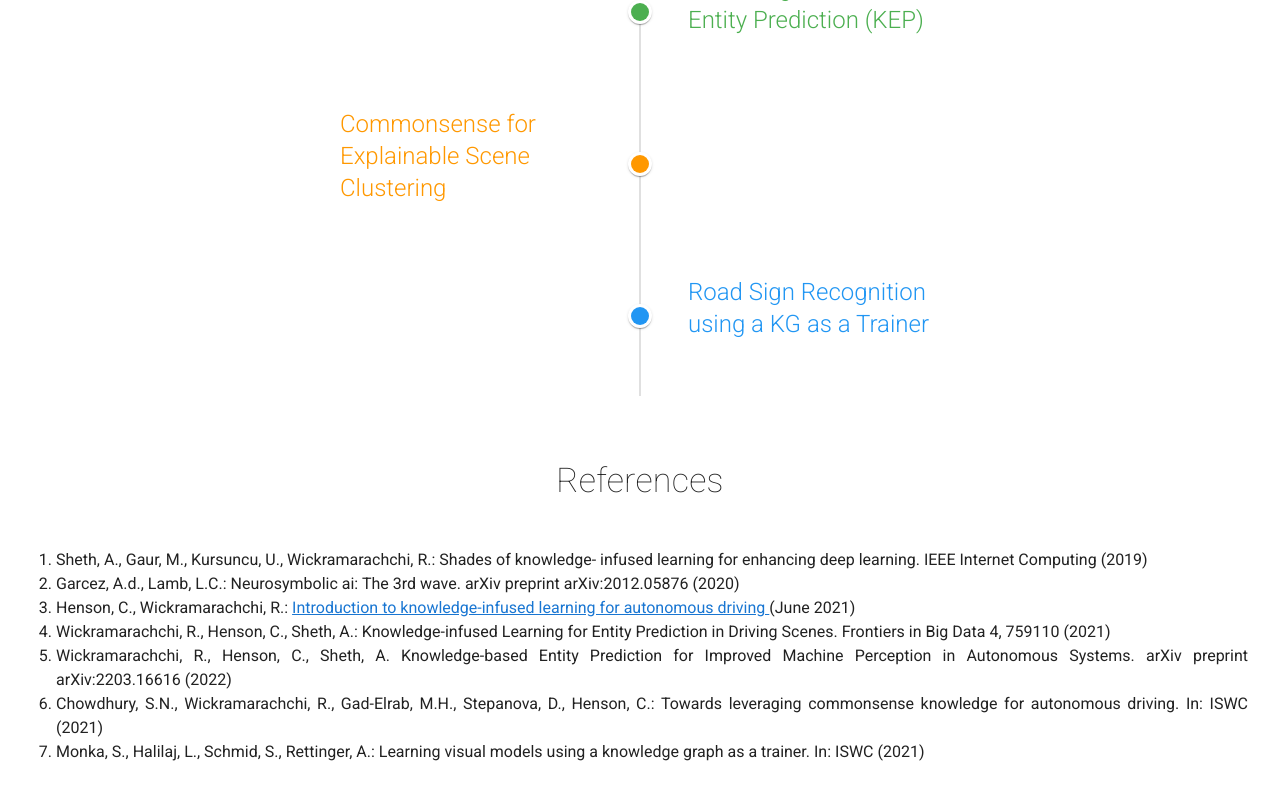
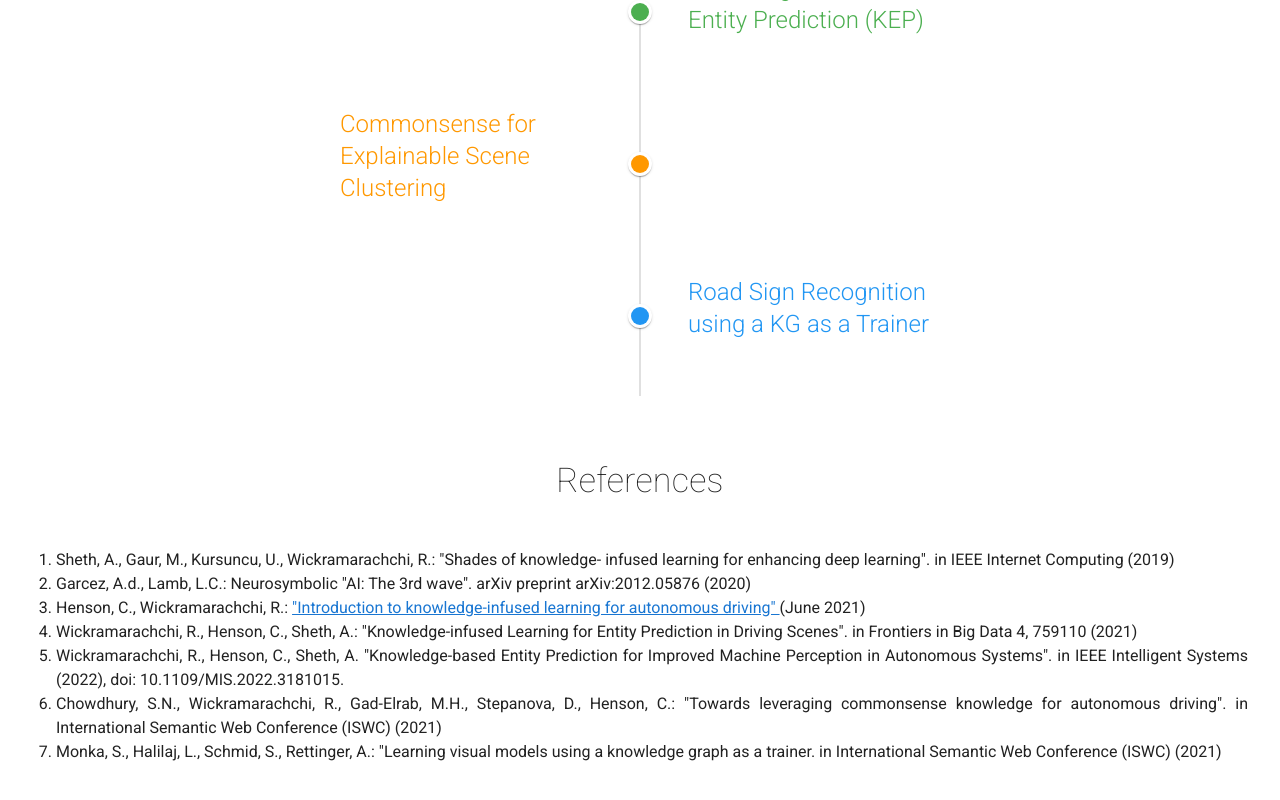
Before and after one commit to kl4ad/2022, a Vue app: page / in a window 1280 px wide. Shown: the part 3557-4357 px from the top of the page. Built offline with nearby package versions, Linux system fonts and the light colour scheme.

Commit message:
synching text changes w/ the previous version

```diff
--- a/package.json
+++ b/package.json
@@ -1,5 +1,5 @@
 {
-  "name": "kl4ad",
+  "name": "KL4AD",
   "version": "0.1.0",
   "private": true,
   "scripts": {
--- a/src/components/LandingPage.vue
+++ b/src/components/LandingPage.vue
@@ -46,7 +46,7 @@
         align="center"
         justify="center">
         <p class="text-justify">
-      <b>Autonomous Driving (AD)</b> is considered as a testbed for tackling many hard AI problems. Despite the recent advancements in the field, AD is still far from achieving full autonomy due to core technical problems inherent in AD. The emerging field of neuro-symbolic AI and the methods for <b>knowledge-infused learning</b> are showing exciting ways of leveraging external knowledge within machine/deep learning solutions, with the potential benefits for interpretability, explainability, robustness, and transferability. In this tutorial, we will examine the use of knowledge-infused learning for three core state-of-the-art technical achievements within the AD domain. With a collaborative team from both academia and industry, we will demonstrate recent innovations using real-world datasets.
+        <b>Autonomous Driving (AD)</b> is considered as a testbed for tackling many hard AI problems. Despite the recent advancements in the field, AD is still far from achieving full autonomy due to core technical problems inherent in AD. The emerging field of neuro-symbolic AI and the methods for <b>knowledge-infused learning</b> are showing exciting ways of leveraging external knowledge within machine/deep learning solutions, with the potential benefits for interpretability, explainability, robustness, and transferability. In this tutorial, we will examine the use of knowledge-infused learning for three core state-of-the-art technical achievements within the AD domain. With a collaborative team from both academia and industry, we will demonstrate recent innovations using real-world datasets.
     </p>
       </v-row>
 
@@ -84,7 +84,7 @@ To realize the vision of autonomous driving, the automotive industry is investin
       justify="center">
       <p class="text-justify">
 
- We seek to provide an overview of knowledge-infused learning, an examination of its use for autonomous driving, and three deep dives into current state-of-the-art technical achievements. Specifically, the tutorial will consist of 5 interconnected lecture modules; two 30 mins introductory modules followed by three 40 mins modules for each application. The audience is expected to have a basic understanding of deep/machine learning, semantic technologies (e.g., RDF, OWL, linked open data) and semantic embedding approaches. We aim to guide attendees through a high-level tour of the knowledge-infused learning methods, basic familiarity into open-domain autonomous driving datasets/challenges, and the process of solving domain problems using neuro-symbolic AI methods. We'll be covering the following modules in this tutorial.
+  We seek to provide an overview of knowledge-infused learning, an examination of its use for autonomous driving, and three deep dives into current state-of-the-art technical achievements. Specifically, the tutorial will consist of 5 interconnected lecture modules; two 30 mins introductory modules followed by three 40 mins modules for each application. The audience is expected to have a basic understanding of deep/machine learning, semantic technologies (e.g., RDF, OWL, linked open data) and semantic embedding approaches. We aim to guide attendees through a high-level tour of the knowledge-infused learning methods, basic familiarity into open-domain autonomous driving datasets/challenges, and the process of solving domain problems using neuro-symbolic AI methods. We'll be covering the following modules in this tutorial.
  </p>
  <ul>
   <li><b>Knowledge-infused Learning (KL): </b>  KL a form of neuro-symbolic AI is a novel paradigm that seeks to incorporate a variety of explicit (symbolic) knowledge into a data-driven statistical AI framework that supports advancement in machine intelligence. Utilizing knowledge and data in deep learning models to enable learning from lower-level syntactic and lexical features from data through statistical (deep) learning as well as higher-level concepts from knowledge. Using knowledge also allows greater transparency in the decision-making, and enables explanations that users need for informed decision making. Recently, researchers have categorized the recent approaches into a continuum that comprises of three stages; namely, shallow, semi-deep, and deep infusion. We will provide a detailed overview for each stage of knowledge infusion with examples across several application domains. (<i>See relevant resources:</i> [1])</li><br>
@@ -171,13 +171,13 @@ To realize the vision of autonomous driving, the automotive industry is investin
       justify="center">
       <p class="text-justify">
       <ol>
-        <li> Sheth, A., Gaur, M., Kursuncu, U., Wickramarachchi, R.: Shades of knowledge- infused learning for enhancing deep learning. IEEE Internet Computing (2019)</li>
-        <li>Garcez, A.d., Lamb, L.C.: Neurosymbolic ai: The 3rd wave. arXiv preprint arXiv:2012.05876 (2020)</li>
-        <li>Henson, C., Wickramarachchi, R.: <a href="https://www.bosch.com/stories/knowledge-infused-learning-for-autonomous-driving/" target="_blank"> Introduction to knowledge-infused learning for autonomous driving </a> (June 2021)</li>
-        <li> Wickramarachchi, R., Henson, C., Sheth, A.: Knowledge-infused Learning for Entity Prediction in Driving Scenes. Frontiers in Big Data 4, 759110 (2021)</li>
-        <li> Wickramarachchi, R., Henson, C., Sheth, A. Knowledge-based Entity Prediction for Improved Machine Perception in Autonomous Systems. arXiv preprint arXiv:2203.16616 (2022) </li>
-        <li>Chowdhury, S.N., Wickramarachchi, R., Gad-Elrab, M.H., Stepanova, D., Henson, C.: Towards leveraging commonsense knowledge for autonomous driving. In: ISWC (2021)</li>
-        <li> Monka, S., Halilaj, L., Schmid, S., Rettinger, A.: Learning visual models using a knowledge graph as a trainer. In: ISWC (2021)</li>
+        <li> Sheth, A., Gaur, M., Kursuncu, U., Wickramarachchi, R.: "Shades of knowledge- infused learning for enhancing deep learning". in IEEE Internet Computing (2019)</li>
+        <li>Garcez, A.d., Lamb, L.C.: Neurosymbolic "AI: The 3rd wave". arXiv preprint arXiv:2012.05876 (2020)</li>
+        <li>Henson, C., Wickramarachchi, R.: <a href="https://www.bosch.com/stories/knowledge-infused-learning-for-autonomous-driving/" target="_blank"> "Introduction to knowledge-infused learning for autonomous driving" </a> (June 2021)</li>
+        <li> Wickramarachchi, R., Henson, C., Sheth, A.: "Knowledge-infused Learning for Entity Prediction in Driving Scenes". in Frontiers in Big Data 4, 759110 (2021)</li>
+        <li> Wickramarachchi, R., Henson, C., Sheth, A. "Knowledge-based Entity Prediction for Improved Machine Perception in Autonomous Systems". in IEEE Intelligent Systems (2022), doi: 10.1109/MIS.2022.3181015. </li>
+        <li>Chowdhury, S.N., Wickramarachchi, R., Gad-Elrab, M.H., Stepanova, D., Henson, C.: "Towards leveraging commonsense knowledge for autonomous driving". in International Semantic Web Conference (ISWC) (2021)</li>
+        <li> Monka, S., Halilaj, L., Schmid, S., Rettinger, A.: "Learning visual models using a knowledge graph as a trainer. in International Semantic Web Conference (ISWC) (2021)</li>
 
 </ol>
   </p>
```
